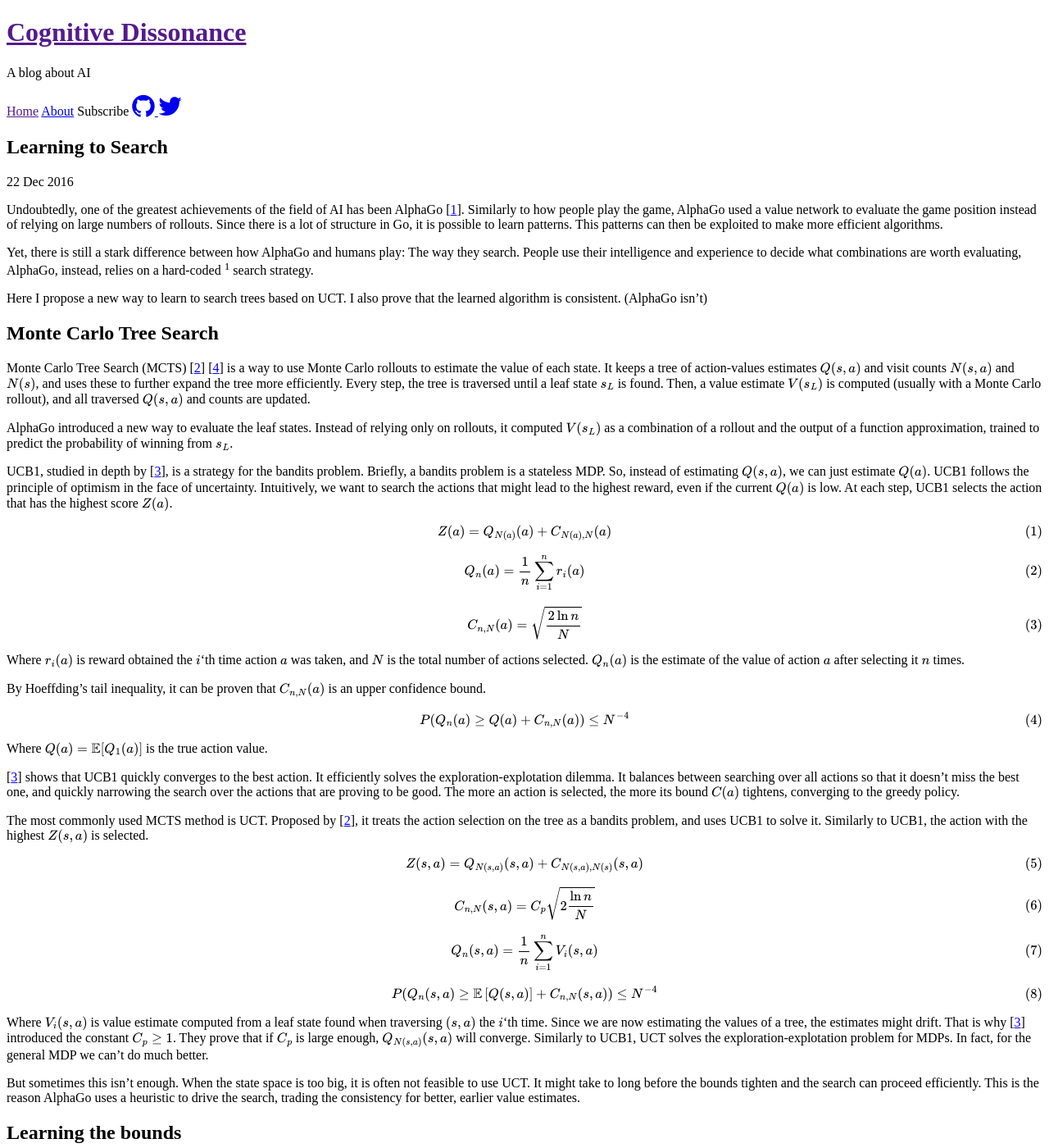
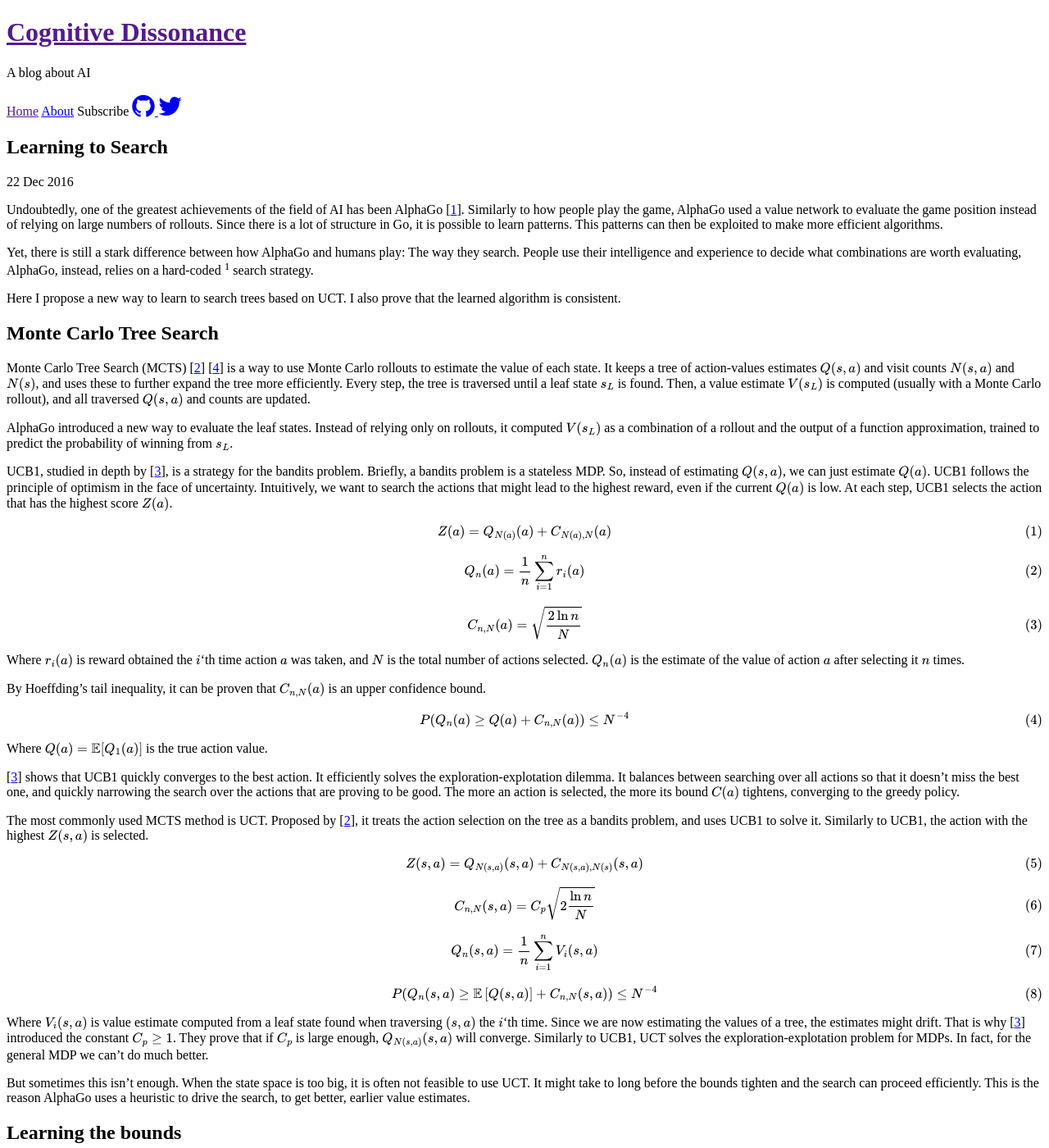
Before and after one commit to cgel/cgel.github.io, a Jekyll site: the page built from _posts/2016-12-22-learning_to_search.md, in a window 1280 px wide and 1400 px high. Shown: the whole window at 82% size. Built offline with Jekyll 4.4.1, drawn with Linux system fonts in a browser that asks for light colours; nearby versions of some CDN libraries; formulas are drawn with MathJax 3.

Commit message:
remove wrong claim about consistency

```diff
--- a/_posts/2016-12-22-learning_to_search.md
+++ b/_posts/2016-12-22-learning_to_search.md
@@ -37,7 +37,7 @@ Undoubtedly, one of the greatest achievements of the field of AI has been AlphaG
 
 Yet, there is still a stark difference between how AlphaGo and humans play: The way they search. People use their intelligence and experience to decide what combinations are worth evaluating, AlphaGo, instead, relies on a hard-coded <sup>1</sup> search strategy.
 
-Here I propose a new way to learn to search trees based on UCT. I also prove that the learned algorithm is consistent. (AlphaGo isn't)
+Here I propose a new way to learn to search trees based on UCT. I also prove that the learned algorithm is consistent.
 <!--more-->
 $$\newcommand{\Var}{\mathrm{Var}}$$
 $$\newcommand{\E}{\mathrm{\mathop{\mathbb{E}}}}$$
@@ -78,7 +78,7 @@ $$P(Q_{n}(s,a) \geq \mathop{\mathbb{E}}{[Q(s,a)]} + C_{n,N}(s,a)) \leq N^{-4}$$
 
 Where $$V_i(s,a)$$ is value estimate computed from a leaf state found when traversing $$(s,a)$$ the $$i$$'th time. Since we are now estimating the values of a tree, the estimates might drift. That is why [[3]] introduced the constant $$C_p \geq 1$$. They prove that if $$C_p$$ is large enough, $$Q_{N(s,a)}(s,a)$$ will converge. Similarly to UCB1, UCT solves the exploration-explotation problem for MDPs. In fact, for the general MDP we can't do much better.
 
-But sometimes this isn't enough. When the state space is too big, it is often not feasible to use UCT. It might take to long before the bounds tighten and the search can proceed efficiently. This is the reason AlphaGo uses a heuristic to drive the search, trading the consistency for better, earlier value estimates.
+But sometimes this isn't enough. When the state space is too big, it is often not feasible to use UCT. It might take to long before the bounds tighten and the search can proceed efficiently. This is the reason AlphaGo uses a heuristic to drive the search, to get better, earlier value estimates.
 
 
 ## Learning the bounds
```
